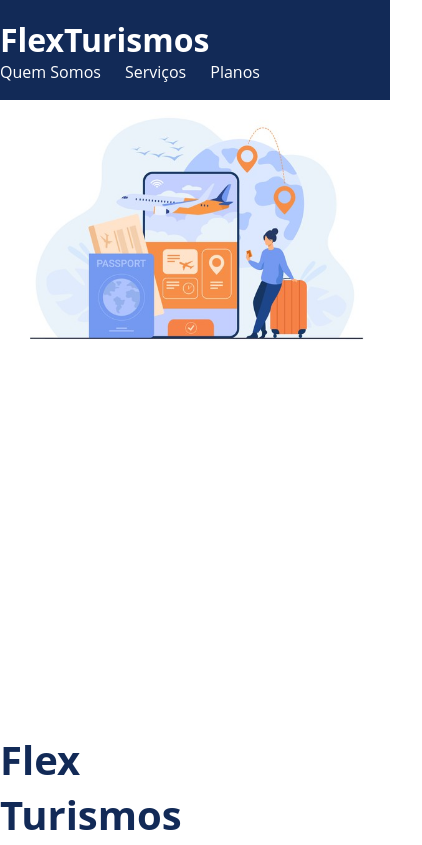
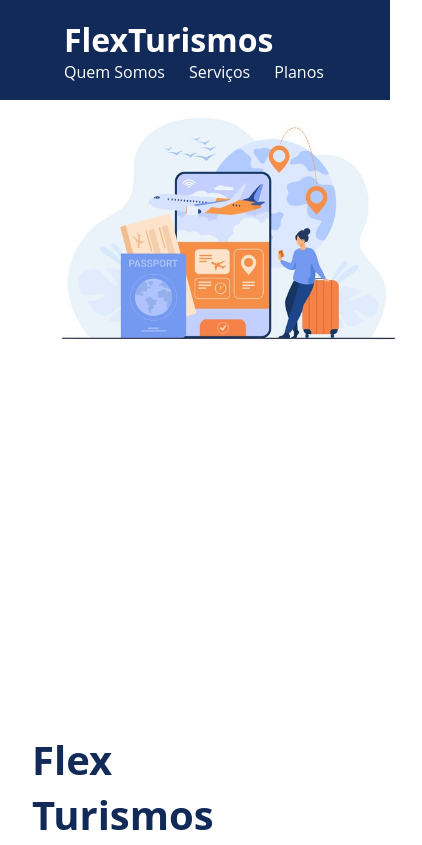
Before and after one commit to projetos-Alisson/Turismos, a plain HTML site: page index.html in a window 390 px wide. Shown: the top 845 px of the page, 422 px wide, since content can reach past the window. Drawn offline with Linux system fonts and the light colour scheme.

Commit message:
Corrigindo responsividade

```diff
--- a/index.html
+++ b/index.html
@@ -10,7 +10,7 @@
 <body>
     <header>
         <div class="flex-container menu">
-            <h1>FlexTurismos</h1>
+            <h1 id="title-logo">FlexTurismos</h1>
             <ul class="list-items">
                 <li><a href="#quem-somos">Quem Somos</a></li>
                 <li><a href="#servicos">Serviços</a></li>
--- a/style.css
+++ b/style.css
@@ -42,6 +42,7 @@ header .list-items{
     width: 100%;
     justify-content: space-between;
     align-items: center;
+    margin-left: 2rem
 }
 
 .list-items li a{
@@ -50,6 +51,12 @@ header .list-items{
 
 header .menu{
     justify-content: space-between;
+}
+
+h1#title-logo{
+    margin-left: 2rem;
+
+
 }
 
 .apresentacao{
@@ -175,6 +182,7 @@ header .menu{
     flex-direction: column;
     min-height: 100vh;
     padding-top: 50px;
+
 }
 
 #planos h2{
@@ -259,6 +267,7 @@ footer .footer{
 @media(max-width: 992px){
     .flex-container{
         flex-direction: column;
+        margin-left: 2rem;
     }
 
     .apresentacao{
@@ -295,9 +304,17 @@ footer .footer{
     }
     .list.planos .item-plano{
         max-width: 90%;
-
         width: 100%;
         margin-bottom: 20px;
 
     }
+
+   .item-plano{
+        margin: 2rem 0 2rem 0;
+    }
+
+
+    .footer{
+         width: 100%;
+    }
 }
```
